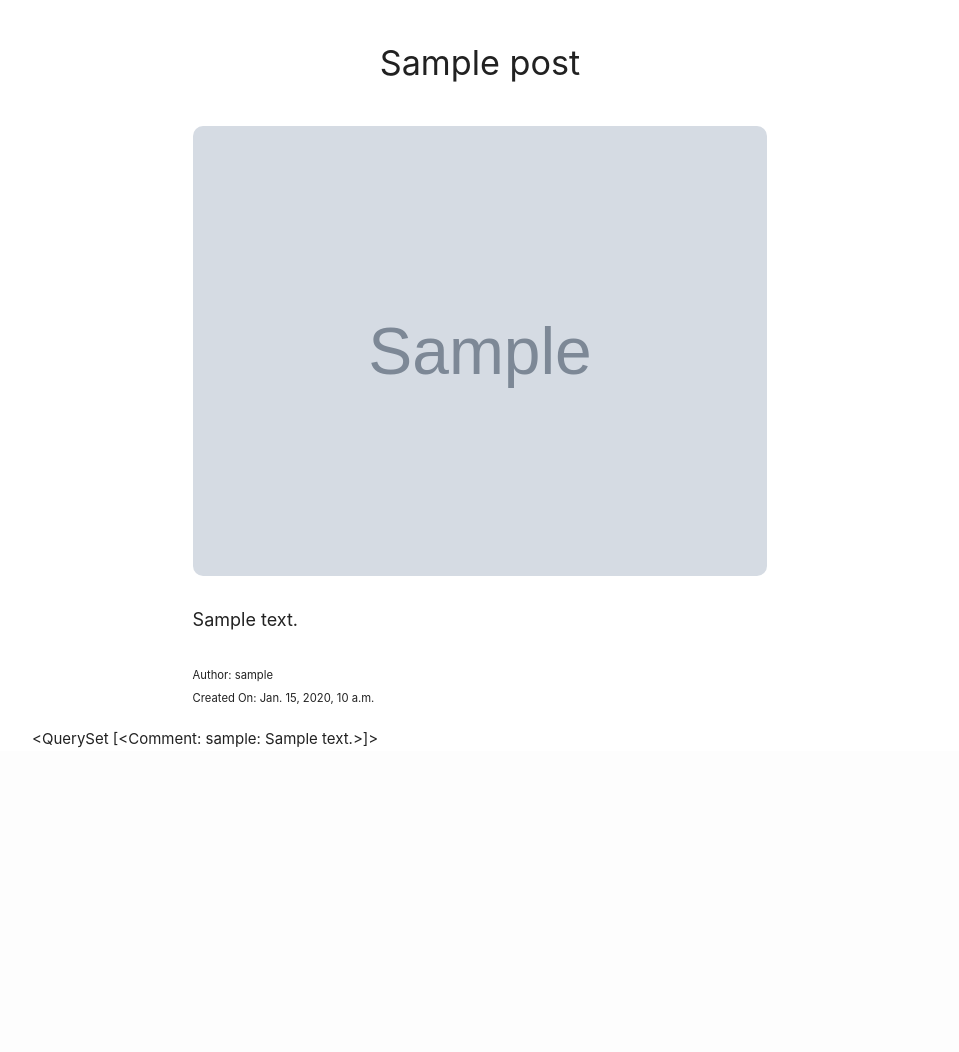
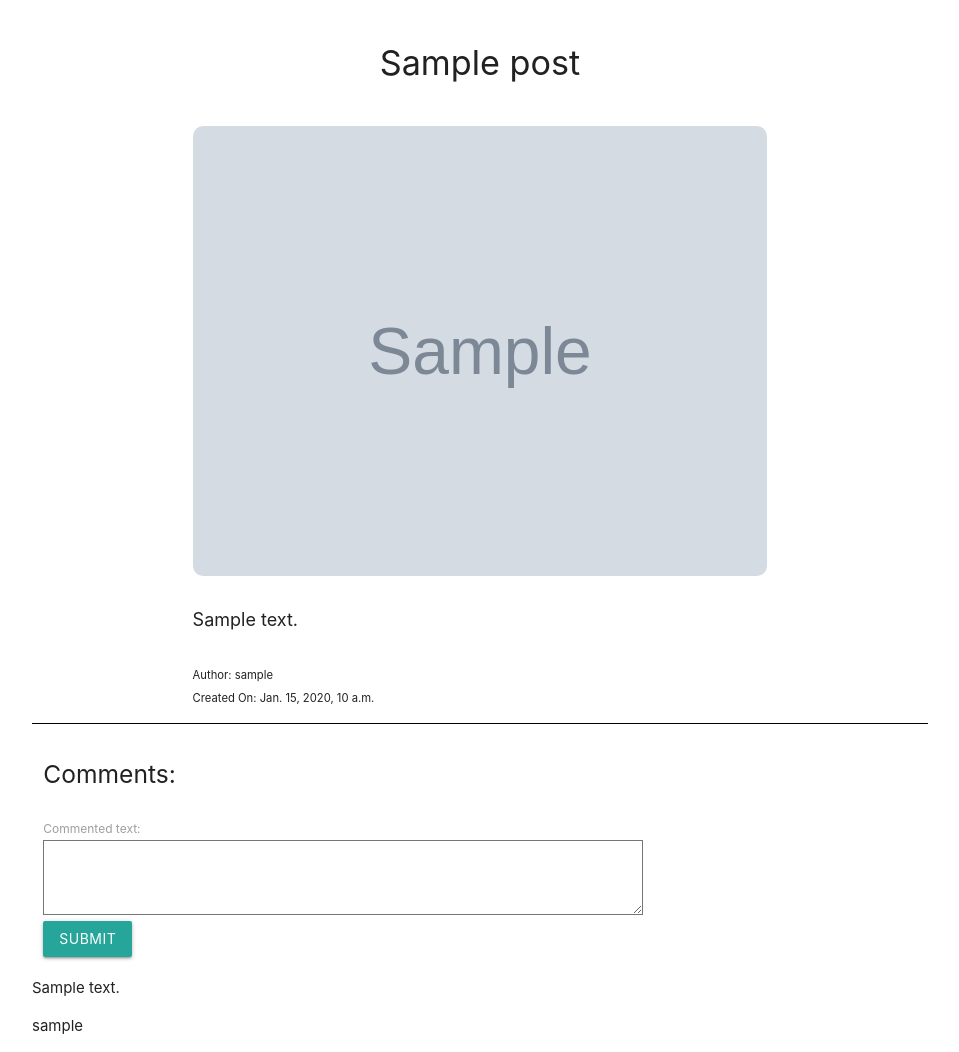
Before and after one commit to farrukh-ahm/ink_blog, a Django app: a page that uses templates/base.html in a window 1280 px wide. Shown: the part 133-1185 px from the top of the page, without its empty margins (160-1119 px from the left). Before the commit the page ends 881 px from the top, so only its background shows below. Run offline with Django 3.2, Linux system fonts and the light colour scheme; a user stored in the database is signed in; tables that the repository leaves empty hold one stand-in row (values such as "Sample post"); grey boxes marked "Sample" are stand-in pictures.

Commit message:
Add comment posting feature and comment approval by the author.

```diff
--- a/ink/forms.py
+++ b/ink/forms.py
@@ -19,3 +19,9 @@ class PostForm(forms.ModelForm):
         widget = {
             'content' : SummernoteWidget(),
         }
+
+class CommentForm(forms.ModelForm):
+
+    class Meta:
+        model = Comment
+        fields = ('commented_text',)
--- a/ink/urls.py
+++ b/ink/urls.py
@@ -4,5 +4,7 @@ from django.urls import path
 urlpatterns = [
     path('', views.Home.as_view(), name='home'),
     path('addpost/<str:user>', views.AddPost.as_view(), name='add_post'),
-    path('post_detail/<slug:slug>', views.PostDetail.as_view(), name='post_detail')
+    path('post_detail/<slug:slug>', views.PostDetail.as_view(), name='post_detail'),
+    path('comment/<slug:slug>', views.PostComment.as_view(), name='post_comment'),
+    path('comment_approve/<int:id>', views.CommentApprove.as_view(), name='comment_approve'),
 ]
--- a/ink/views.py
+++ b/ink/views.py
@@ -32,6 +32,8 @@ class AddPost(View):
             new_post.slug = slugify(f'{request.user}-{new_post.title}')
 
             new_post.save()
+        else:
+            add_post_form = PostForm()
         messages.success(request, "Post Added!")
         return redirect("/")
 
@@ -41,10 +43,54 @@ class PostDetail(View):
     def get(self, request, slug, *args, **kwargs):
         queryset = Post.objects.all()
         post_detail = get_object_or_404(queryset, slug=slug)
+        id = post_detail.id
         comments = post_detail.commented_post.all()
+        comment_form = CommentForm()
         context = {
             'post_detail': post_detail,
-            'comments': comments
+            'id' : id,
+            'comments': comments,
+            'comment_form': comment_form,
+            'is_True': True,
+            'is_False': False,
         }
 
         return render(request, 'post_detail.html', context)
+
+class PostComment(View):
+
+    def post(self, request, slug, *args, **kwargs):
+        print(f'SLUG: {slug}')
+        try:
+            post_find = Post.objects.get(slug=slug)
+            print(post_find)
+        except Post.DoesNotExist:
+            print("Does not exist")
+
+        # queryset = Post.objects.all()
+        # post = get_object_or_404(queryset, slug=post_find.slug)
+
+        comment_post = CommentForm(request.POST)
+        print(f'ID: {post_find}')
+
+        if comment_post.is_valid:
+            comment = comment_post.save(commit=False)
+            comment.commented_by = request.user
+            comment.commented_post = post_find
+            comment.approved = False
+
+            comment.save()
+        else:
+            comment_post = CommentForm()
+
+        return redirect(reverse('post_detail', args=[post_find.slug]))
+
+class CommentApprove(View):
+
+    def post(self, request, id, *args, **kwargs):
+        comment = Comment.objects.get(id=id)
+        post = comment.commented_post
+        comment.approved = True
+        comment.save()
+
+        return redirect(reverse('post_detail', args=[post.slug]))
--- a/static/css/style.css
+++ b/static/css/style.css
@@ -72,7 +72,7 @@ h4{
 }
 
 textarea{
-    min-block-size: 25rem;
+    block-size: 25rem;
 }
 
 
@@ -96,3 +96,13 @@ textarea{
     font-size: large;
     text-align: justify;
 }
+
+.article-container{
+    border-bottom: 1px solid black;
+    padding-block-end: 1em;
+}
+
+.comment-box textarea{
+    block-size: 5rem;
+    inline-size: 40rem;
+}
--- a/templates/base.html
+++ b/templates/base.html
@@ -58,6 +58,10 @@
         <div class="center" id="greeting" style="margin: 1.5rem;">
             Welcome {{user.get_username}}
         </div>
+    {% else %}
+        <div class="center" id="greeting" style="margin: 1.5rem;">
+            Welcome Guest
+        </div>
     {% endif %}
 
     <div class="container">
--- a/templates/post_detail.html
+++ b/templates/post_detail.html
@@ -3,7 +3,7 @@
 
 {% block content %}
 
-    <div class="row">
+    <div class="row article-container">
         <div class="col s12 m8 l8 offset-m3 offset-l2">
             <h4 class="center">{{post_detail.title}}</h4>
         </div>
@@ -21,8 +21,43 @@
         </div>
     </div>
 
+    <div class="row">
+        <h5 class="col s2 m2 l2">Comments:</h5>
+    </div>
+
+    {% if user.is_authenticated %}
+
+        <div class="row">
+
+            <form action="{% url 'post_comment' post_detail.slug %}" method="POST" class="col s12 m4 l4 comment-box">
+                {{comment_form}}
+                {% csrf_token %}
+                <button class="btn left">Submit</button>
+            </form>
+
+        </div>
+    {% endif %}
+
     {% if comments %}
-        {{comments}}
+
+        {% for comment in comments  %}
+            {% if post_detail.author == request.user and not comment.approved %}
+                <p>{{comment.commented_text}}</p>
+                <p>{{comment.commented_by}}</p>
+                <form action="{% url 'comment_approve' comment.id %}" method="POST">
+                    {% csrf_token %}
+                    <button>Approve</button> <button>Delete</button>
+                </form>
+            {% endif %}
+        {% endfor %}
+
+        {% for comment in comments %}
+            {% if comment.approved %}
+                <p>{{comment.commented_text}}</p>
+                <p>{{comment.commented_by}}</p>
+            {% endif %}
+        {% endfor %}
+
     {% else %}
         <p>No comments</p>
     {% endif %}
```
Also changed, not shown: templates/add_post.html (+7 -0 lines), templates/index.html (+7 -5 lines).
